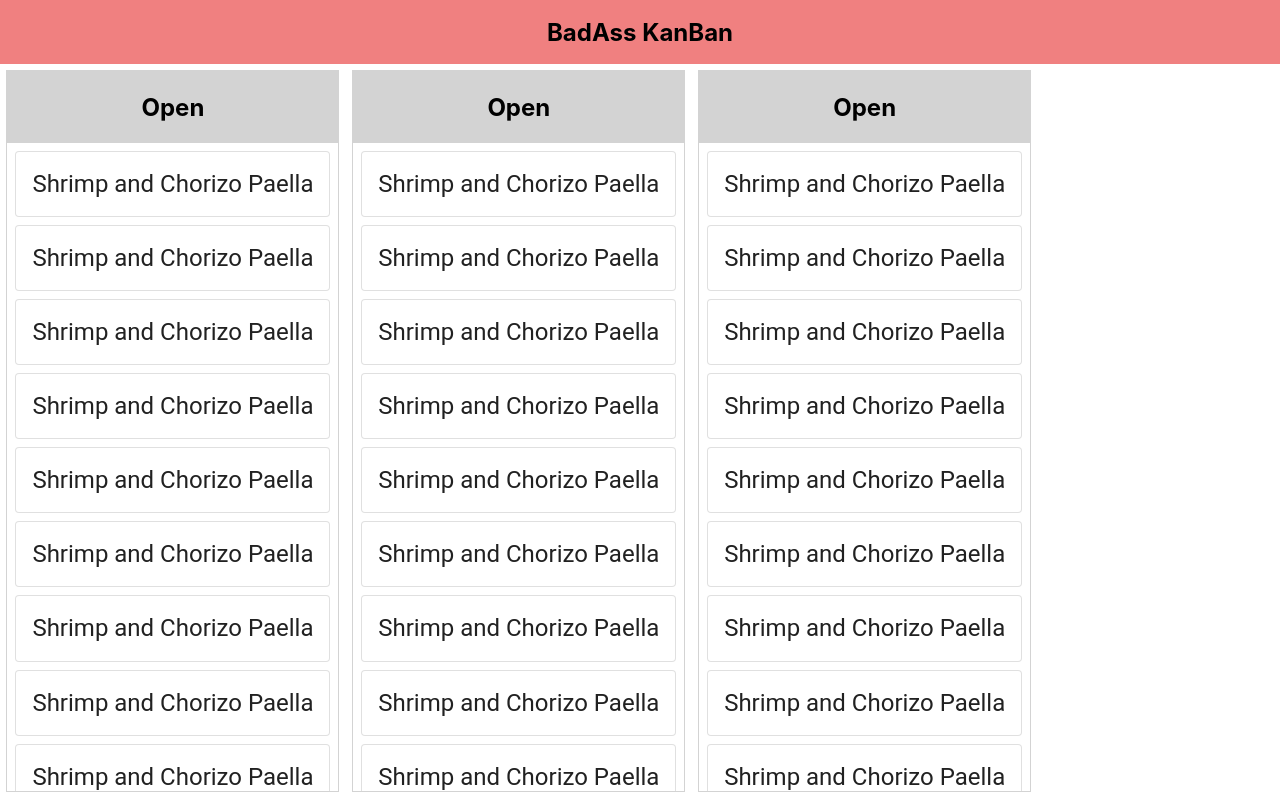
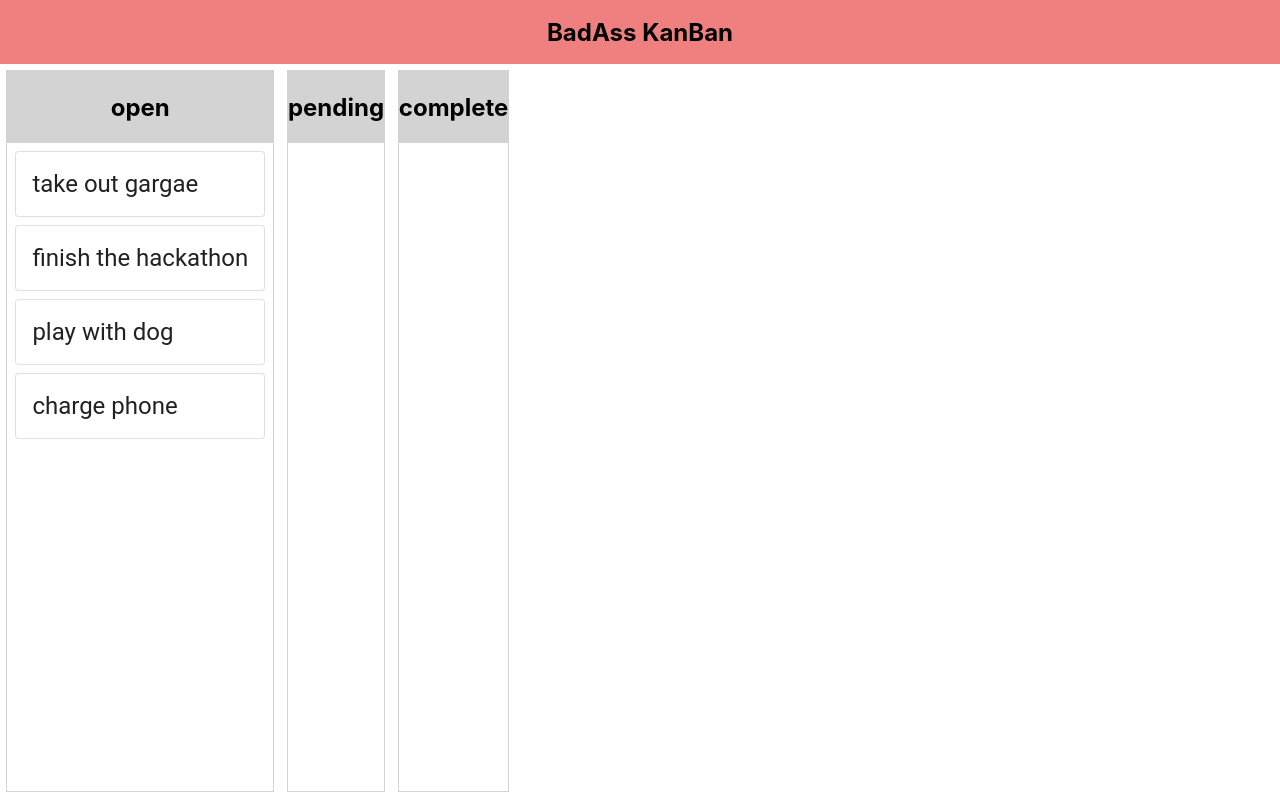
Before and after one commit to adam-botma/hackathon-badASS, a React (Create React App) app: page / in a window 1280 px wide. Built offline with nearby package versions, Linux system fonts and the light colour scheme.

Commit message:
dummy data added and mapping out to columns and tasks

```diff
--- a/src/App.js
+++ b/src/App.js
@@ -2,18 +2,30 @@ import React from "react";
 import "./App.css";
 import KanbanColumn from "./Components/KanbanColumn.js";
 import Header from "./Components/Header";
+import initialData from './data/dummy-data'
 
-function App() {
+
+class App extends React.Component {
+  constructor(props) {
+    super(props)
+    this.state = initialData;
+  }
+
+  render() {
     return (
       <div>
         <Header />
         <div className="column-container">
-        <KanbanColumn />
-        <KanbanColumn />
-        <KanbanColumn />
+         {this.state.columnOrder.map(columnId => {
+           const column = this.state.columns[columnId];
+           const tasks = column.taskIds.map(taskId => this.state.tasks[taskId]);
+
+          return <KanbanColumn key={column.id} column={column} tasks={tasks}/>;
+         })}
         </div>
       </div>
     );
   }
+}
 
 export default App;
--- a/src/Components/CardModal.js
+++ b/src/Components/CardModal.js
@@ -23,7 +23,7 @@ const useStyles = makeStyles((theme) => ({
   }
 }));
 
-export default function SimpleModal() {
+export default function SimpleModal(props) {
   const classes = useStyles();
   // getModalStyle is not a pure function, we roll the style only on the first render
 
@@ -64,7 +64,7 @@ export default function SimpleModal() {
 
   return (
     <div>
-      < KanbanCard handleOpen={handleOpen} />
+      < KanbanCard handleOpen={handleOpen} title={props.task.title}/>
       <Modal
         open={open}
         onClose={handleClose}
--- a/src/Components/KanbanCard.js
+++ b/src/Components/KanbanCard.js
@@ -5,7 +5,7 @@ import CardHeader from "@material-ui/core/CardHeader";
 export default function KanbanCard(props) {
   return (
     <Card className="card" variant="outlined" onClick={props.handleOpen}>
-      <CardHeader title="Shrimp and Chorizo Paella" />
+      <CardHeader title={props.title} />
     </Card>
   );
 }
--- a/src/Components/KanbanColumn.js
+++ b/src/Components/KanbanColumn.js
@@ -1,31 +1,14 @@
 import React from "react";
 import CardModal from "./CardModal";
 
-export default function KanbanColumn() {
+export default function KanbanColumn(props) {
   return (
     <div className="column">
       <div className="column-title">
-        <h2>Open</h2>
+        <h2>{props.column.title}</h2>
       </div>
       <div className="column-contents">
-        < CardModal />
-        < CardModal />
-        < CardModal />
-        < CardModal />
-        < CardModal />
-        < CardModal />
-        < CardModal />
-        < CardModal />
-        < CardModal />
-        < CardModal />
-        < CardModal />
-        < CardModal />
-        < CardModal />
-        < CardModal />
-        < CardModal />
-        < CardModal />
-        < CardModal />
-        < CardModal />
+        { props.tasks.map(task => <CardModal key={task.id} task={task}/>) }
       </div>
     </div>
   );
--- /dev/null
+++ b/src/data/dummy-data.js
@@ -0,0 +1,29 @@
+const initialData = {
+  tasks: {
+    1: { id: 1, title: 'take out gargae', content: 'it smells'  },
+    2: { id: 2, title: 'play with dog',  content: 'he needs excercise' },
+    3: { id: 3, title: 'charge phone', content: 'its dead' },
+    4: { id: 4, title: 'finish the hackathon', content: 'team badASS 420' }
+  },
+
+  columns: {
+    open: {
+      id: 'open',
+      title: 'open',
+      taskIds: [1, 4, 2, 3,],
+    },
+    pending: {
+      id: 'pending',
+      title: 'pending',
+      taskIds: [],
+    },
+    complete: {
+      id: 'complete',
+      title: 'complete',
+      taskIds: [],
+    }
+  },
+  columnOrder: ['open', 'pending', 'complete']
+};
+
+export default initialData;
```
Lines whose indentation alone changed are shown as unchanged.
